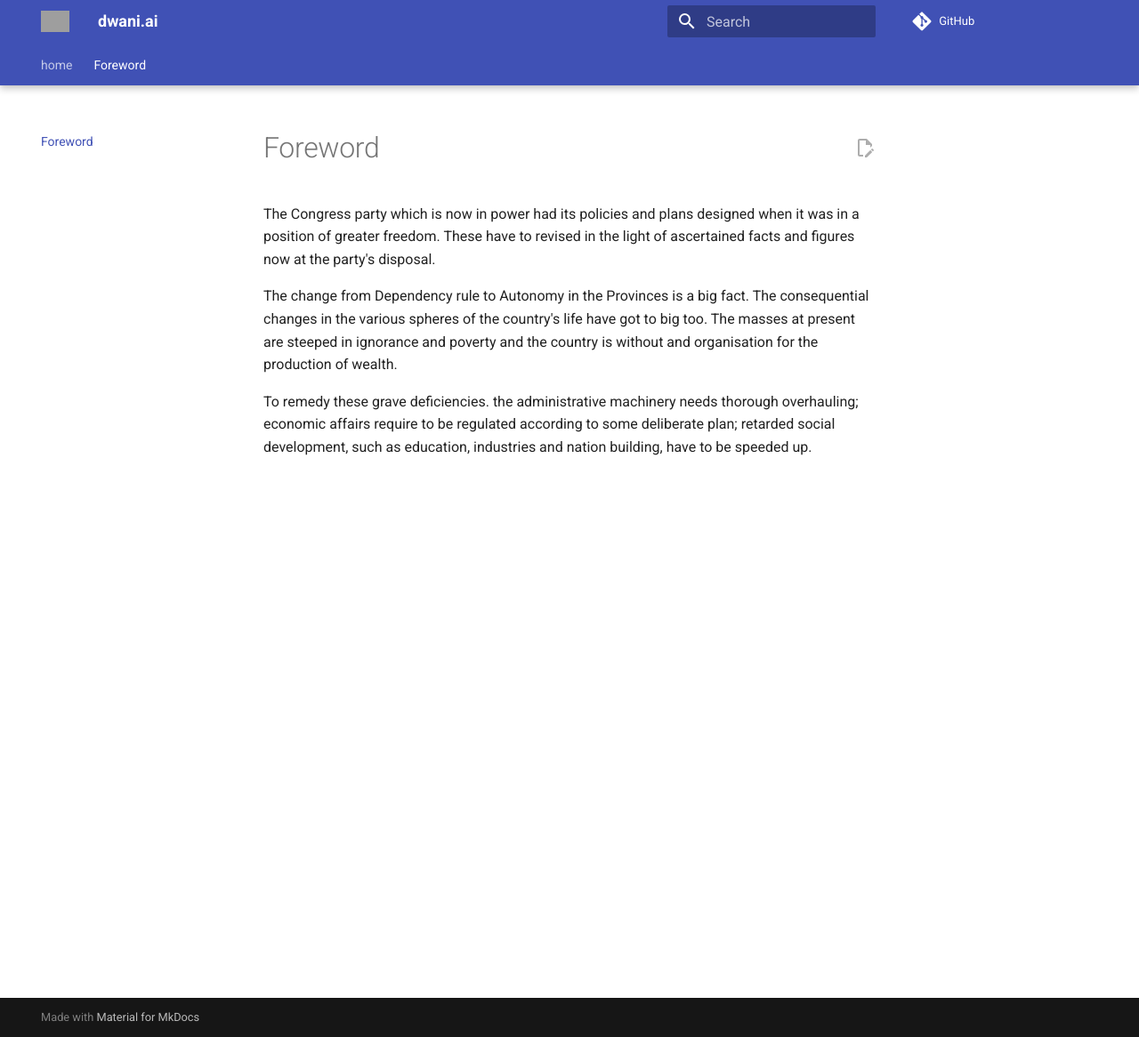
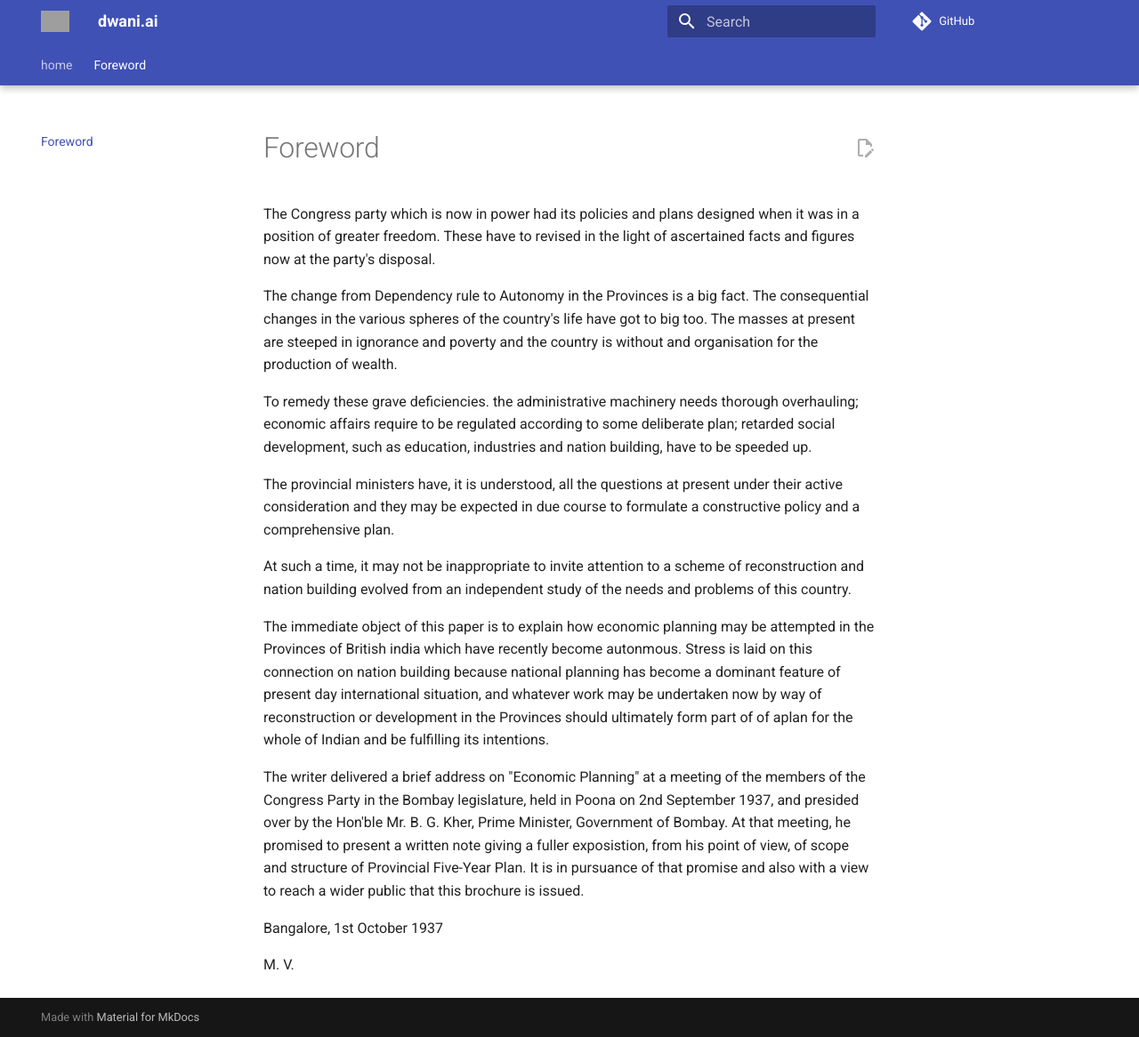
Before and after one commit to slabstech/book-nation-building-sir-m-vishveshwaraya, an MkDocs documentation site: the page built from docs/foreword.md, in a window 1280 px wide and 1166 px high. Shown: the whole window at 89% size. Built offline with MkDocs 1.6.1 and Material for MkDocs 9.7.7, drawn with Linux system fonts in a browser that asks for light colours; comment, search, counter and statistics services are not loaded; grey boxes are pictures that could not be loaded.

Commit message:
completed foreword

```diff
--- a/docs/foreword.md
+++ b/docs/foreword.md
@@ -6,3 +6,19 @@ The consequential changes in the various spheres of the country's life have got
 The masses at present are steeped in ignorance and poverty and the country is without and organisation for the production of wealth.
 
 To remedy these grave deficiencies. the administrative machinery needs thorough overhauling; economic affairs require to be regulated according to some deliberate plan; retarded social development, such as education, industries and nation building, have to be speeded up.
+
+The provincial ministers have, it is understood, all the questions at present under their active consideration and they may be expected in due course to formulate a constructive policy and a comprehensive plan.
+
+At such a time, it may not be inappropriate to invite attention to a scheme of reconstruction and nation building evolved from an independent study of the needs and problems of this country.
+
+The immediate object of this paper is to explain how economic planning may be attempted in the Provinces of British india which have recently become autonmous.
+Stress is laid on this connection on nation building because national planning has become a dominant feature of present day international situation, and whatever work may be undertaken now by way of reconstruction or development in the Provinces should ultimately form part of of aplan for the whole of Indian and be fulfilling its intentions.
+
+The writer delivered a brief address on "Economic Planning" at a meeting of the members of the Congress Party in the Bombay legislature, held in Poona on 2nd September 1937, and presided over by the Hon'ble Mr. B. G. Kher, Prime Minister, Government of Bombay.
+At that meeting, he promised to present a written note giving a fuller exposistion, from his point of view, of scope and structure of Provincial Five-Year Plan.
+It is in pursuance of that promise and also with a view to reach a wider public that this brochure is issued.
+
+Bangalore,
+1st October 1937
+
+M. V.
```
Also changed, not shown: 4 other files.
